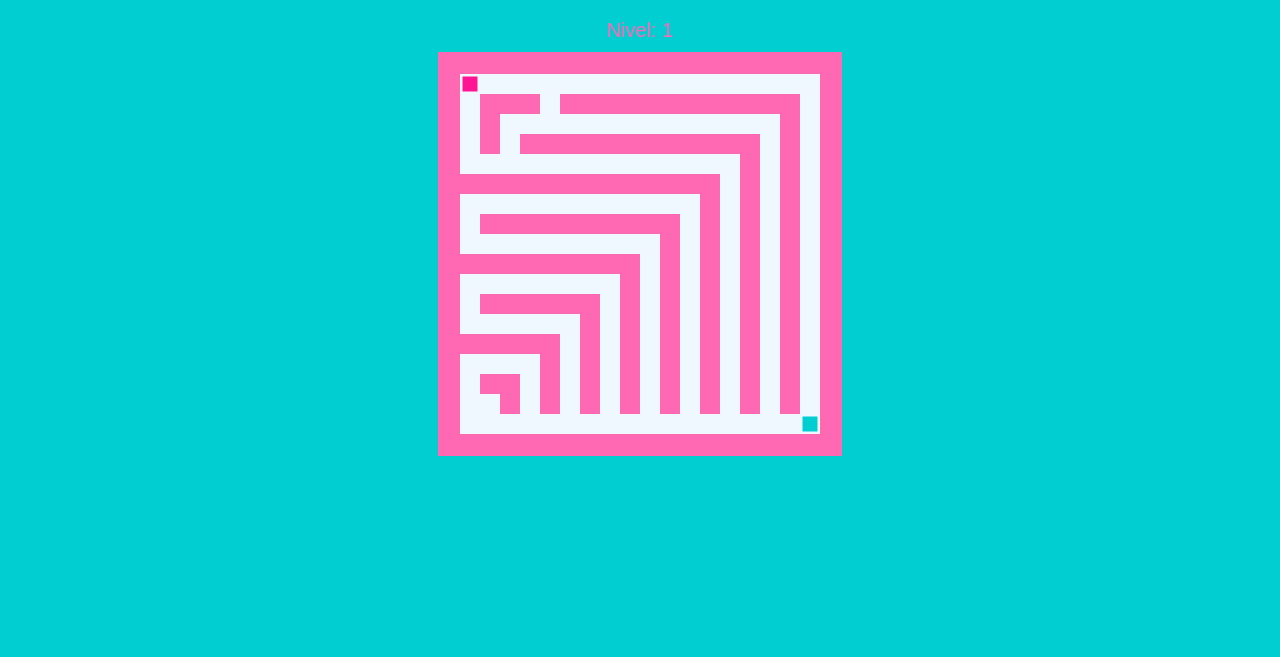
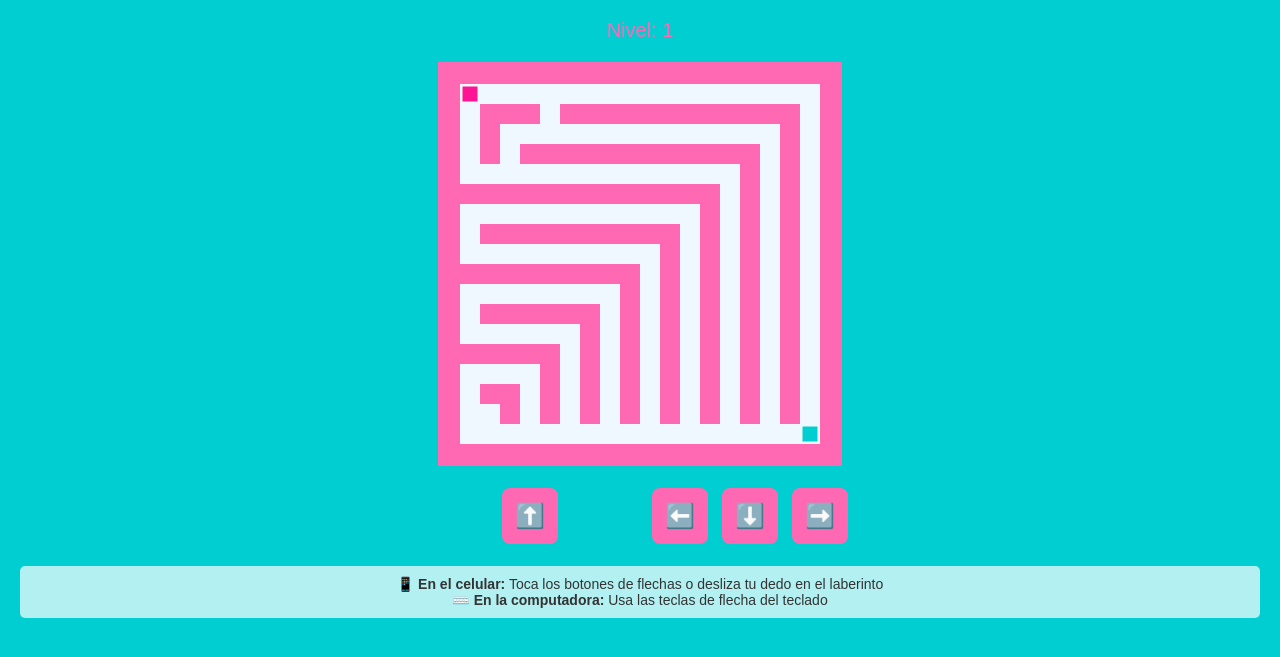
Before and after one commit to Marcos23tk/juego-laberinto, a plain HTML site: page index.html in a window 1280 px wide. Shown: the part 81-738 px from the top of the page. Drawn offline with Linux system fonts and the light colour scheme.

Commit message:
Agregar controles táctiles y gestos de swipe para móviles

```diff
--- a/index.html
+++ b/index.html
@@ -16,6 +16,9 @@
         canvas {
             border: 2px solid #FF69B4; /* Rosa */
             background-color: #F0F8FF; /* Azul claro para contraste */
+            display: block;
+            margin: 20px auto;
+            touch-action: none;
         }
         #message {
             display: none;
@@ -25,14 +28,52 @@
             transform: translate(-50%, -50%);
             background-color: #FF69B4; /* Rosa */
             color: #00CED1; /* Turquesa */
-            padding: 20px;
+            padding: 40px;
             border-radius: 10px;
-            font-size: 24px;
+            font-size: 28px;
             z-index: 10;
+            box-shadow: 0 0 20px rgba(0, 0, 0, 0.3);
         }
         #level {
             font-size: 20px;
             margin-bottom: 10px;
+        }
+        #controls {
+            display: flex;
+            justify-content: center;
+            gap: 10px;
+            margin-top: 20px;
+            flex-wrap: wrap;
+        }
+        button {
+            width: 60px;
+            height: 60px;
+            font-size: 24px;
+            background-color: #FF69B4;
+            color: #00CED1;
+            border: 2px solid #00CED1;
+            border-radius: 10px;
+            cursor: pointer;
+            font-weight: bold;
+            transition: all 0.2s;
+        }
+        button:active {
+            background-color: #FF1493;
+            transform: scale(0.95);
+        }
+        button:hover {
+            background-color: #FF1493;
+        }
+        .spacer {
+            width: 60px;
+        }
+        #instructions {
+            font-size: 14px;
+            margin-top: 20px;
+            color: #333;
+            background-color: rgba(255, 255, 255, 0.7);
+            padding: 10px;
+            border-radius: 5px;
         }
     </style>
 </head>
@@ -40,6 +81,22 @@
     <h1>Juego del Laberinto Romántico</h1>
     <div id="level">Nivel: 1</div>
     <canvas id="mazeCanvas" width="400" height="400"></canvas>
+
+    <div id="controls">
+        <div class="spacer"></div>
+        <button id="upBtn">⬆️</button>
+        <div class="spacer"></div>
+        <br>
+        <button id="leftBtn">⬅️</button>
+        <button id="downBtn">⬇️</button>
+        <button id="rightBtn">➡️</button>
+    </div>
+
+    <div id="instructions">
+        📱 <strong>En el celular:</strong> Toca los botones de flechas o desliza tu dedo en el laberinto<br>
+        ⌨️ <strong>En la computadora:</strong> Usa las teclas de flecha del teclado
+    </div>
+
     <div id="message">¿Quieres ser mi enamorada?</div>
 
     <script>
@@ -231,6 +288,48 @@
             }
         });
 
+        // Botones de control táctil
+        document.getElementById('upBtn').addEventListener('click', () => movePlayer(0, -1));
+        document.getElementById('downBtn').addEventListener('click', () => movePlayer(0, 1));
+        document.getElementById('leftBtn').addEventListener('click', () => movePlayer(-1, 0));
+        document.getElementById('rightBtn').addEventListener('click', () => movePlayer(1, 0));
+
+        // Detectar gestos de deslizamiento (swipe) en el canvas
+        let touchStartX = 0;
+        let touchStartY = 0;
+
+        canvas.addEventListener('touchstart', (e) => {
+            touchStartX = e.touches[0].clientX;
+            touchStartY = e.touches[0].clientY;
+        });
+
+        canvas.addEventListener('touchend', (e) => {
+            const touchEndX = e.changedTouches[0].clientX;
+            const touchEndY = e.changedTouches[0].clientY;
+
+            const deltaX = touchEndX - touchStartX;
+            const deltaY = touchEndY - touchStartY;
+
+            // Determinar dirección del swipe (umbral mínimo de 30 píxeles)
+            const threshold = 30;
+
+            if (Math.abs(deltaX) > Math.abs(deltaY)) {
+                // Movimiento horizontal
+                if (deltaX > threshold) {
+                    movePlayer(1, 0); // Derecha
+                } else if (deltaX < -threshold) {
+                    movePlayer(-1, 0); // Izquierda
+                }
+            } else {
+                // Movimiento vertical
+                if (deltaY > threshold) {
+                    movePlayer(0, 1); // Abajo
+                } else if (deltaY < -threshold) {
+                    movePlayer(0, -1); // Arriba
+                }
+            }
+        });
+
         drawMaze();
     </script>
 </body>
```
